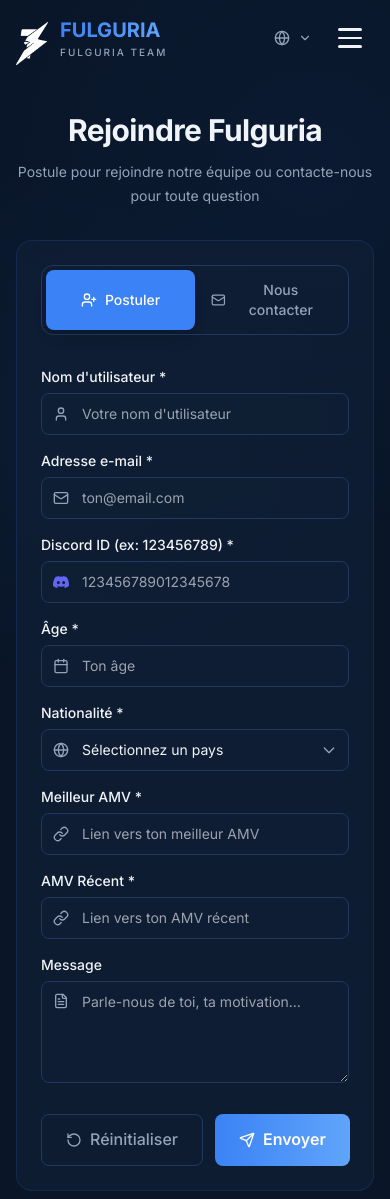
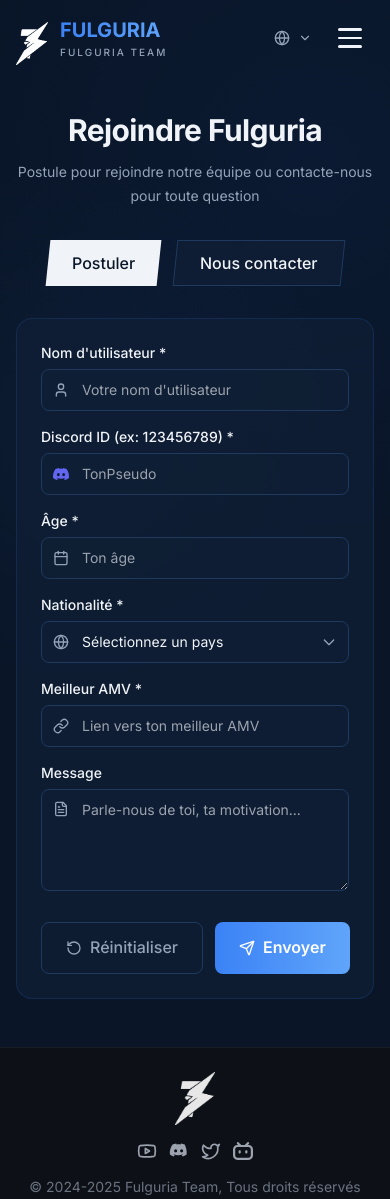
Before and after one commit to NetsumaInfo/fufu, a Next.js app: page /contact in a window 390 px wide. Shown: the top 1199 px of the page. Built offline with nearby package versions, Linux system fonts and the light colour scheme.

Commit message:
Ajout Discord Webhook pour formulaires de contact et candidature + champ Discord au formulaire de contact

```diff
--- /dev/null
+++ b/app/api/contact/route.ts
@@ -0,0 +1,160 @@
+import { NextRequest, NextResponse } from 'next/server';
+
+type FormType = 'apply' | 'contact';
+
+interface ApplyFormData {
+    type: 'apply';
+    username: string;
+    discordId: string;
+    age: string;
+    nationality: string;
+    bestAmv: string;
+    message?: string;
+}
+
+interface ContactFormData {
+    type: 'contact';
+    name: string;
+    discordId?: string;
+    email: string;
+    subject: string;
+    message: string;
+}
+
+type FormData = ApplyFormData | ContactFormData;
+
+export async function POST(request: NextRequest) {
+    try {
+        const webhookUrl = process.env.DISCORD_WEBHOOK_URL;
+
+        if (!webhookUrl) {
+            console.error('DISCORD_WEBHOOK_URL is not configured');
+            return NextResponse.json(
+                { error: 'Service temporarily unavailable' },
+                { status: 503 }
+            );
+        }
+
+        const data: FormData = await request.json();
+        const timestamp = new Date().toLocaleString('fr-FR', {
+            timeZone: 'Europe/Paris',
+            day: '2-digit',
+            month: '2-digit',
+            year: 'numeric',
+            hour: '2-digit',
+            minute: '2-digit'
+        });
+
+        let embed;
+
+        if (data.type === 'apply') {
+            // Candidature embed
+            embed = {
+                title: '📋 Nouvelle Candidature',
+                color: 0x7c3aed, // Violet/primary color
+                fields: [
+                    {
+                        name: '👤 Pseudo',
+                        value: data.username || 'Non renseigné',
+                        inline: true
+                    },
+                    {
+                        name: '💬 Discord',
+                        value: data.discordId || 'Non renseigné',
+                        inline: true
+                    },
+                    {
+                        name: '🎂 Âge',
+                        value: data.age || 'Non renseigné',
+                        inline: true
+                    },
+                    {
+                        name: '🌍 Nationalité',
+                        value: data.nationality || 'Non renseigné',
+                        inline: true
+                    },
+                    {
+                        name: '🎬 Meilleur AMV',
+                        value: data.bestAmv || 'Non renseigné',
+                        inline: false
+                    },
+                    ...(data.message ? [{
+                        name: '📝 Message',
+                        value: data.message.substring(0, 1024), // Discord limit
+                        inline: false
+                    }] : [])
+                ],
+                footer: {
+                    text: `📅 ${timestamp}`
+                },
+                timestamp: new Date().toISOString()
+            };
+        } else {
+            // Contact embed
+            embed = {
+                title: '✉️ Nouveau Message',
+                color: 0x10b981, // Green color
+                fields: [
+                    {
+                        name: '👤 Nom',
+                        value: data.name || 'Non renseigné',
+                        inline: true
+                    },
+                    {
+                        name: '📧 Email',
+                        value: data.email || 'Non renseigné',
+                        inline: true
+                    },
+                    ...(data.discordId ? [{
+                        name: '💬 Discord',
+                        value: data.discordId,
+                        inline: true
+                    }] : []),
+                    {
+                        name: '📌 Sujet',
+                        value: data.subject || 'Non renseigné',
+                        inline: false
+                    },
+                    {
+                        name: '💬 Message',
+                        value: data.message?.substring(0, 1024) || 'Aucun message', // Discord limit
+                        inline: false
+                    }
+                ],
+                footer: {
+                    text: `📅 ${timestamp}`
+                },
+                timestamp: new Date().toISOString()
+            };
+        }
+
+        // Send to Discord
+        const discordResponse = await fetch(webhookUrl, {
+            method: 'POST',
+            headers: {
+                'Content-Type': 'application/json',
+            },
+            body: JSON.stringify({
+                embeds: [embed]
+            }),
+        });
+
+        if (!discordResponse.ok) {
+            const errorText = await discordResponse.text();
+            console.error('Discord webhook error:', errorText);
+            return NextResponse.json(
+                { error: 'Failed to send message' },
+                { status: 500 }
+            );
+        }
+
+        return NextResponse.json({ success: true });
+
+    } catch (error) {
+        console.error('Contact API error:', error);
+        return NextResponse.json(
+            { error: 'Internal server error' },
+            { status: 500 }
+        );
+    }
+}
--- a/app/contact/page.tsx
+++ b/app/contact/page.tsx
@@ -1,7 +1,6 @@
 "use client";
 
 import { useState } from "react";
-import { motion } from "framer-motion";
 import { FadeIn } from "@/components/animations/FadeIn";
 import {
     Send, RotateCcw, User, Mail, MessageSquare, Globe,
@@ -21,18 +20,17 @@
     // Apply form state
     const [applyForm, setApplyForm] = useState({
         username: "",
-        email: "",
         discordId: "",
         age: "",
         nationality: "",
         bestAmv: "",
-        recentAmv: "",
         message: "",
     });
 
     // Contact form state
     const [contactForm, setContactForm] = useState({
         name: "",
+        discordId: "",
         email: "",
         subject: "",
         message: "",
@@ -40,44 +38,79 @@
 
     const { t } = useTranslation();
 
-    const tabs = [
-        { id: "apply" as ContactMode, labelKey: "contact.tab_apply", icon: UserPlus },
-        { id: "contact" as ContactMode, labelKey: "contact.tab_contact", icon: Mail },
-    ];
-
     const handleApplySubmit = async (e: React.FormEvent) => {
         e.preventDefault();
         setIsSubmitting(true);
-        await new Promise(resolve => setTimeout(resolve, 1500));
-        setIsSubmitting(false);
+
+        try {
+            const response = await fetch('/api/contact', {
+                method: 'POST',
+                headers: {
+                    'Content-Type': 'application/json',
+                },
+                body: JSON.stringify({
+                    type: 'apply',
+                    ...applyForm
+                }),
+            });
+
+            if (!response.ok) {
+                throw new Error('Failed to submit');
+            }
+
             setIsSubmitted(true);
             setTimeout(() => {
                 setIsSubmitted(false);
                 resetApplyForm();
             }, 3000);
+        } catch (error) {
+            console.error('Submit error:', error);
+            alert('Une erreur est survenue. Veuillez réessayer.');
+        } finally {
+            setIsSubmitting(false);
+        }
     };
 
     const handleContactSubmit = async (e: React.FormEvent) => {
         e.preventDefault();
         setIsSubmitting(true);
-        await new Promise(resolve => setTimeout(resolve, 1500));
-        setIsSubmitting(false);
+
+        try {
+            const response = await fetch('/api/contact', {
+                method: 'POST',
+                headers: {
+                    'Content-Type': 'application/json',
+                },
+                body: JSON.stringify({
+                    type: 'contact',
+                    ...contactForm
+                }),
+            });
+
+            if (!response.ok) {
+                throw new Error('Failed to submit');
+            }
+
             setIsSubmitted(true);
             setTimeout(() => {
                 setIsSubmitted(false);
                 resetContactForm();
             }, 3000);
+        } catch (error) {
+            console.error('Submit error:', error);
+            alert('Une erreur est survenue. Veuillez réessayer.');
+        } finally {
+            setIsSubmitting(false);
+        }
     };
 
     const resetApplyForm = () => {
         setApplyForm({
             username: "",
-            email: "",
             discordId: "",
             age: "",
             nationality: "",
             bestAmv: "",
-            recentAmv: "",
             message: "",
         });
     };
@@ -85,6 +118,7 @@
     const resetContactForm = () => {
         setContactForm({
             name: "",
+            discordId: "",
             email: "",
             subject: "",
             message: "",
@@ -110,47 +144,40 @@
                             {t('contact.subtitle')}
                         </p>
                     </div>
+                    {/* Tab Navigation - Outside card, casual style */}
+                    <div className="flex justify-center gap-4 mb-8">
+                        <button
+                            onClick={() => {
+                                setMode("apply");
+                                setIsSubmitted(false);
+                            }}
+                            className={cn(
+                                "px-6 py-2.5 text-base font-medium transition-all duration-300 transform skew-x-[-6deg]",
+                                mode === "apply"
+                                    ? "bg-foreground text-background"
+                                    : "bg-card border border-border text-foreground hover:bg-foreground/10"
+                            )}
+                        >
+                            <span className="block skew-x-[6deg]">{t('contact.tab_apply')}</span>
+                        </button>
+                        <button
+                            onClick={() => {
+                                setMode("contact");
+                                setIsSubmitted(false);
+                            }}
+                            className={cn(
+                                "px-6 py-2.5 text-base font-medium transition-all duration-300 transform skew-x-[-6deg]",
+                                mode === "contact"
+                                    ? "bg-foreground text-background"
+                                    : "bg-card border border-border text-foreground hover:bg-foreground/10"
+                            )}
+                        >
+                            <span className="block skew-x-[6deg]">{t('contact.tab_contact')}</span>
+                        </button>
+                    </div>
 
                     {/* Main Card */}
                     <div className="glass rounded-2xl p-6 md:p-8 border border-border">
-                        {/* Tab Navigation */}
-                        <div className="relative flex mb-8 p-1 bg-card/50 rounded-xl border border-border">
-                            {/* Sliding background indicator */}
-                            <motion.div
-                                className="absolute top-1 bottom-1 bg-primary rounded-lg shadow-lg"
-                                initial={false}
-                                animate={{
-                                    left: mode === "apply" ? "4px" : "calc(50% - 2px)",
-                                    width: "calc(50% - 4px)"
-                                }}
-                                transition={{
-                                    type: "spring",
-                                    stiffness: 400,
-                                    damping: 30
-                                }}
-                            />
-                            {tabs.map((tab) => {
-                                const Icon = tab.icon;
-                                return (
-                                    <button
-                                        key={tab.id}
-                                        onClick={() => {
-                                            setMode(tab.id);
-                                            setIsSubmitted(false);
-                                        }}
-                                        className={cn(
-                                            "flex-1 flex items-center justify-center gap-2 py-2.5 px-4 rounded-lg font-medium text-sm transition-colors duration-200 relative z-10",
-                                            mode === tab.id
-                                                ? "text-white"
-                                                : "text-muted-foreground hover:text-foreground"
-                                        )}
-                                    >
-                                        <Icon className="w-4 h-4" />
-                                        {t(tab.labelKey)}
-                                    </button>
-                                );
-                            })}
-                        </div>
 
                         {/* Success Message */}
                         {isSubmitted ? (
@@ -194,27 +221,7 @@
                                                 </div>
                                             </div>
 
-                                            {/* Email */}
-                                            <div>
-                                                <label className="block text-sm font-medium text-foreground mb-1.5">
-                                                    {t('contact.form_apply.email')} *
-                                                </label>
-                                                <div className="relative">
-                                                    <div className="absolute left-3 top-1/2 -translate-y-1/2 text-muted-foreground">
-                                                        <Mail className="w-4 h-4" />
-                                                    </div>
-                                                    <input
-                                                        type="email"
-                                                        required
-                                                        value={applyForm.email}
-                                                        onChange={(e) => setApplyForm(prev => ({ ...prev, email: e.target.value }))}
-                                                        className="w-full pl-10 pr-4 py-2.5 rounded-lg bg-card border border-border focus:border-primary focus:ring-1 focus:ring-primary outline-none transition-all text-foreground text-sm"
-                                                        placeholder="ton@email.com"
-                                                    />
-                                                </div>
-                                            </div>
-
-                                            {/* Discord ID */}
+                                            {/* Discord */}
                                             <div>
                                                 <label className="block text-sm font-medium text-foreground mb-1.5">
                                                     {t('contact.form_apply.discord')} *
@@ -231,7 +238,7 @@
                                                         value={applyForm.discordId}
                                                         onChange={(e) => setApplyForm(prev => ({ ...prev, discordId: e.target.value }))}
                                                         className="w-full pl-10 pr-4 py-2.5 rounded-lg bg-card border border-border focus:border-primary focus:ring-1 focus:ring-primary outline-none transition-all text-foreground text-sm"
-                                                        placeholder="123456789012345678"
+                                                        placeholder="TonPseudo"
                                                     />
                                                 </div>
                                             </div>
@@ -289,8 +296,7 @@
                                             </div>
                                         </div>
 
-                                        {/* AMV Links */}
-                                        <div className="grid md:grid-cols-2 gap-4">
+                                        {/* AMV Link */}
                                         <div>
                                             <label className="block text-sm font-medium text-foreground mb-1.5">
                                                 Meilleur AMV *
@@ -307,26 +313,6 @@
                                                     className="w-full pl-10 pr-4 py-2.5 rounded-lg bg-card border border-border focus:border-primary focus:ring-1 focus:ring-primary outline-none transition-all text-foreground text-sm"
                                                     placeholder={t('contact.form_apply.best_amv_placeholder')}
                                                 />
-                                                </div>
-                                            </div>
-
-                                            <div>
-                                                <label className="block text-sm font-medium text-foreground mb-1.5">
-                                                    AMV Récent *
-                                                </label>
-                                                <div className="relative">
-                                                    <div className="absolute left-3 top-1/2 -translate-y-1/2 text-muted-foreground">
-                                                        <Link className="w-4 h-4" />
-                                                    </div>
-                                                    <input
-                                                        type="url"
-                                                        required
-                                                        value={applyForm.recentAmv}
-                                                        onChange={(e) => setApplyForm(prev => ({ ...prev, recentAmv: e.target.value }))}
-                                                        className="w-full pl-10 pr-4 py-2.5 rounded-lg bg-card border border-border focus:border-primary focus:ring-1 focus:ring-primary outline-none transition-all text-foreground text-sm"
-                                                        placeholder={t('contact.form_apply.recent_amv_placeholder')}
-                                                    />
-                                                </div>
                                             </div>
                                         </div>
 
@@ -425,6 +411,27 @@
                                             </div>
                                         </div>
 
+                                        {/* Discord */}
+                                        <div>
+                                            <label className="block text-sm font-medium text-foreground mb-1.5">
+                                                {t('contact.form_apply.discord')}
+                                            </label>
+                                            <div className="relative">
+                                                <div className="absolute left-3 top-1/2 -translate-y-1/2 text-indigo-500">
+                                                    <svg className="w-4 h-4" viewBox="0 0 24 24" fill="currentColor">
+                                                        <path d="M20.317 4.37a19.791 19.791 0 0 0-4.885-1.515.074.074 0 0 0-.079.037c-.21.375-.444.864-.608 1.25a18.27 18.27 0 0 0-5.487 0 12.64 12.64 0 0 0-.617-1.25.077.077 0 0 0-.079-.037A19.736 19.736 0 0 0 3.677 4.37a.07.07 0 0 0-.032.027C.533 9.046-.32 13.58.099 18.057a.082.082 0 0 0 .031.057 19.9 19.9 0 0 0 5.993 3.03.078.078 0 0 0 .084-.028 14.09 14.09 0 0 0 1.226-1.994.076.076 0 0 0-.041-.106 13.107 13.107 0 0 1-1.872-.892.077.077 0 0 1-.008-.128 10.2 10.2 0 0 0 .372-.292.074.074 0 0 1 .077-.01c3.928 1.793 8.18 1.793 12.062 0a.074.074 0 0 1 .078.01c.12.098.246.198.373.292a.077.077 0 0 1-.006.127 12.299 12.299 0 0 1-1.873.892.077.077 0 0 0-.041.107c.36.698.772 1.362 1.225 1.993a.076.076 0 0 0 .084.028 19.839 19.839 0 0 0 6.002-3.03.077.077 0 0 0 .032-.054c.5-5.177-.838-9.674-3.549-13.66a.061.061 0 0 0-.031-.03zM8.02 15.33c-1.183 0-2.157-1.085-2.157-2.419 0-1.333.956-2.419 2.157-2.419 1.21 0 2.176 1.096 2.157 2.42 0 1.333-.956 2.418-2.157 2.418zm7.975 0c-1.183 0-2.157-1.085-2.157-2.419 0-1.333.955-2.419 2.157-2.419 1.21 0 2.176 1.096 2.157 2.42 0 1.333-.946 2.418-2.157 2.418z" />
+                                                    </svg>
+                                                </div>
+                                                <input
+                                                    type="text"
+                                                    value={contactForm.discordId}
+                                                    onChange={(e) => setContactForm(prev => ({ ...prev, discordId: e.target.value }))}
+                                                    className="w-full pl-10 pr-4 py-2.5 rounded-lg bg-card border border-border focus:border-primary focus:ring-1 focus:ring-primary outline-none transition-all text-foreground text-sm"
+                                                    placeholder="TonPseudo"
+                                                />
+                                            </div>
+                                        </div>
+
                                         {/* Subject */}
                                         <div>
                                             <label className="block text-sm font-medium text-foreground mb-1.5">
```
Lines whose indentation alone changed are shown as unchanged.
